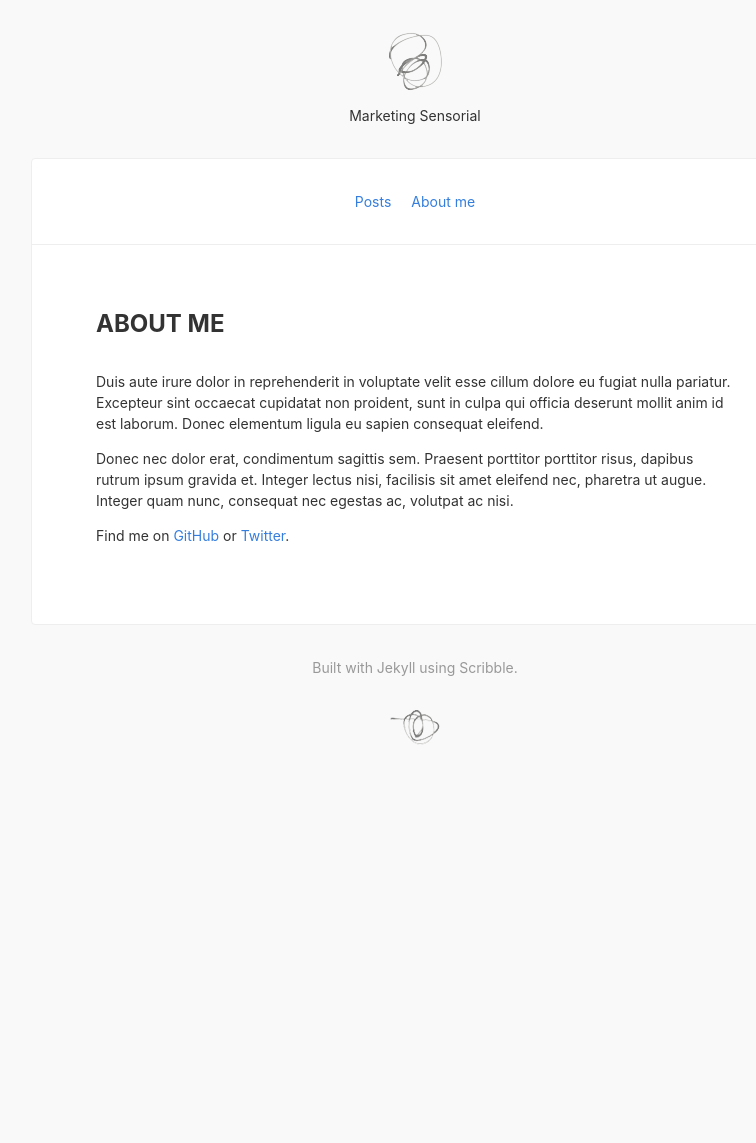
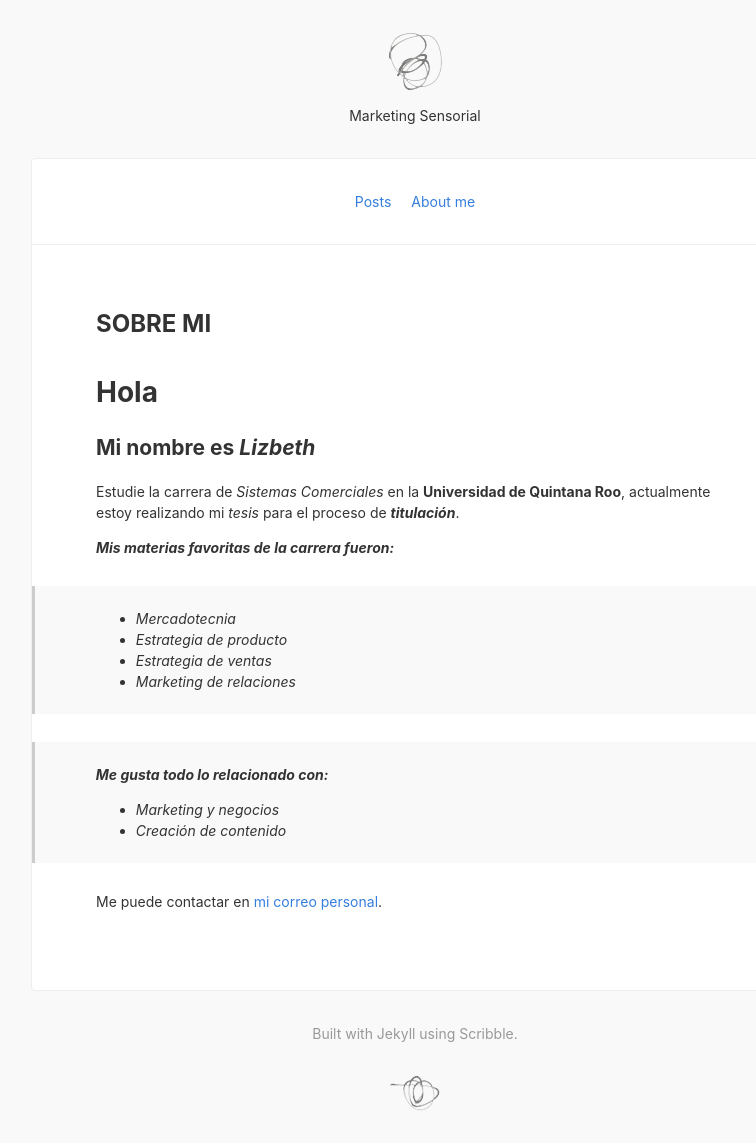
Before and after one commit to Lizbethprzr/MktSensorial, a Jekyll site: the page built from about.md, in a window 1280 px wide. Shown: the whole page, without its empty margins (225-981 px from the left). Built offline with Jekyll 4.4.1, drawn with Linux system fonts in a browser that asks for light colours; nearby versions of some CDN libraries; before the commit the page ends 900 px from its top, so only the background shows below that.

Commit message:
CAMBIOS EN ABOUT

```diff
--- a/about.md
+++ b/about.md
@@ -1,9 +1,25 @@
 ---
-title: About me
+title: Sobre mi
 ---
 
-Duis aute irure dolor in reprehenderit in voluptate velit esse cillum dolore eu fugiat nulla pariatur. Excepteur sint occaecat cupidatat non proident, sunt in culpa qui officia deserunt mollit anim id est laborum. Donec elementum ligula eu sapien consequat eleifend.
+Hola
+====
 
-Donec nec dolor erat, condimentum sagittis sem. Praesent porttitor porttitor risus, dapibus rutrum ipsum gravida et. Integer lectus nisi, facilisis sit amet eleifend nec, pharetra ut augue. Integer quam nunc, consequat nec egestas ac, volutpat ac nisi.
+Mi nombre es *Lizbeth*
+----
 
-Find me on [GitHub](https://github.com/muan) or [Twitter](https://twitter.com/muanchiou).
+Estudie la carrera de _Sistemas Comerciales_ en la **Universidad de Quintana Roo**, actualmente estoy realizando mi _tesis_ para el proceso de ***titulación***.
+
+ ___Mis materias favoritas de la carrera fueron:___
+> * _Mercadotecnia_
+> * _Estrategia de producto_
+> * _Estrategia de ventas_
+> * _Marketing de relaciones_
+
+> ***Me gusta todo lo relacionado con:***
+> * _Marketing y negocios_
+> * _Creación de contenido_
+
+Me puede contactar en [mi correo personal][1].
+
+   [1]: lizbethperezr@outlook.com
```
